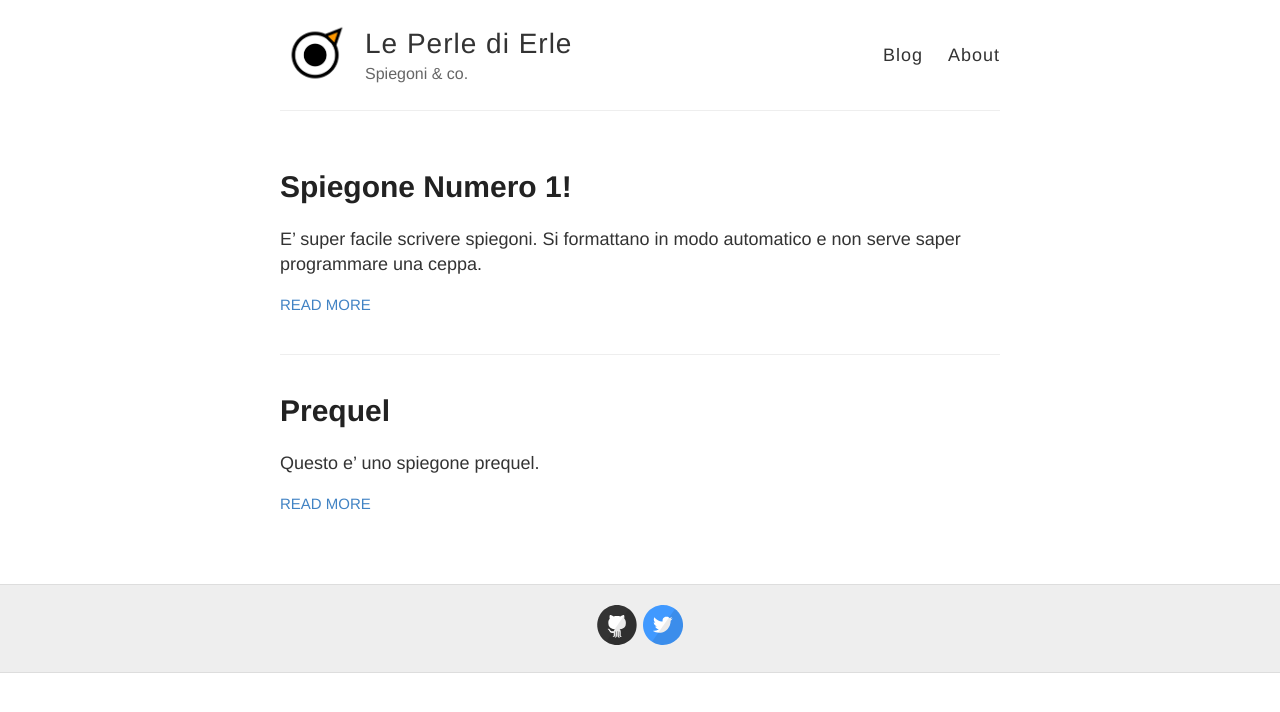
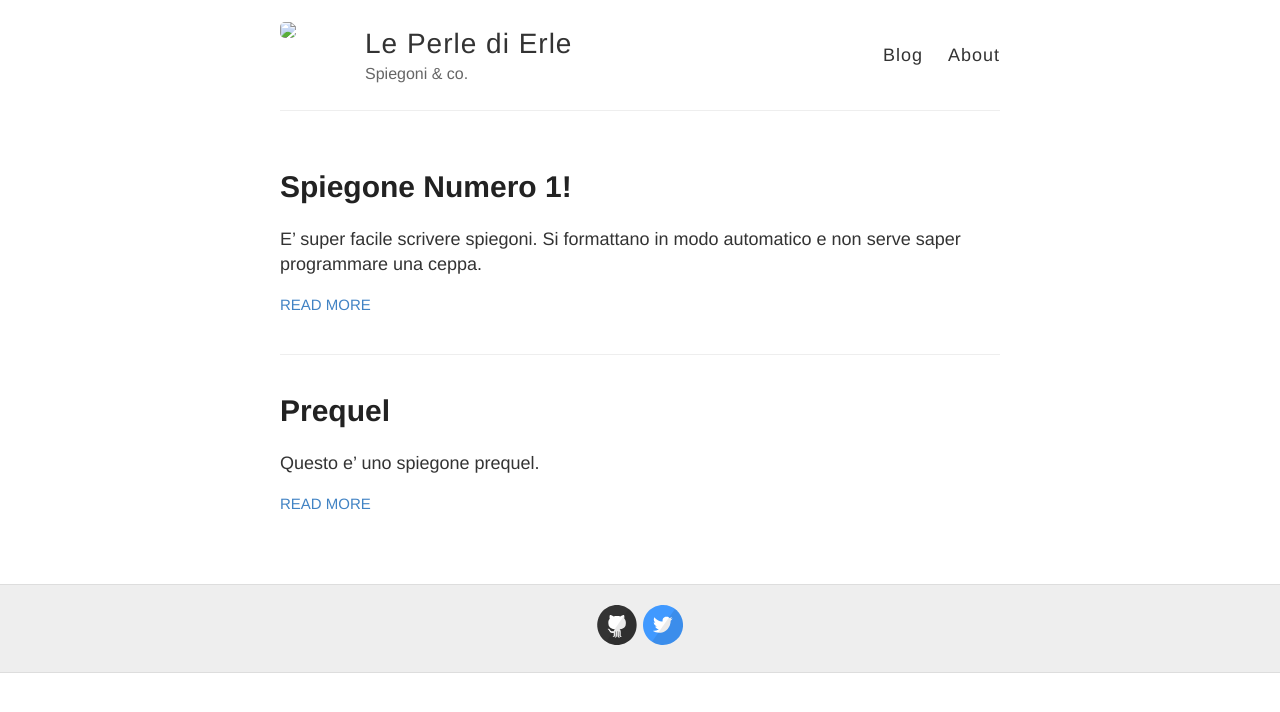
Before and after one commit to JackGiuliari/leperledierle, a Jekyll site: the page built from index.html, in a window 1280 px wide. Shown: the top 712 px of the page. Built offline with Jekyll 4.4.1, drawn with Linux system fonts in a browser that asks for light colours.

Commit message:
Update _config.yml

```diff
--- a/_config.yml
+++ b/_config.yml
@@ -9,7 +9,7 @@ name: Le Perle di Erle
 description: Spiegoni & co.
 
 # URL of your avatar or profile pic (you could use your GitHub profile pic)
-avatar: https://github.com/JackGiuliari/leperledierle/blob/master/images/merlo.png?raw=true
+avatar: ../blob/master/images/merlo.png?raw=true?raw=true
 
 #
 # Flags below are optional
```
